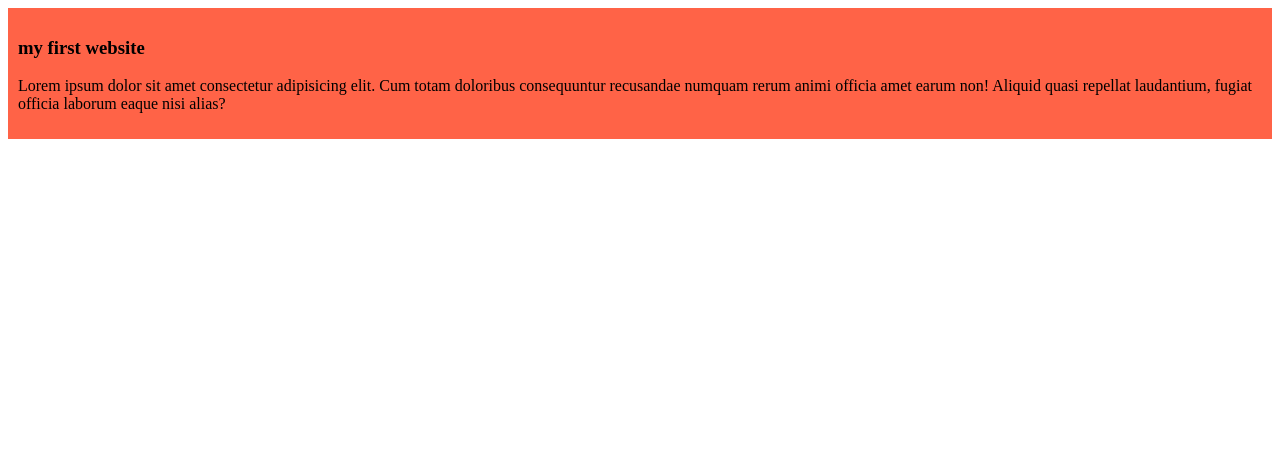
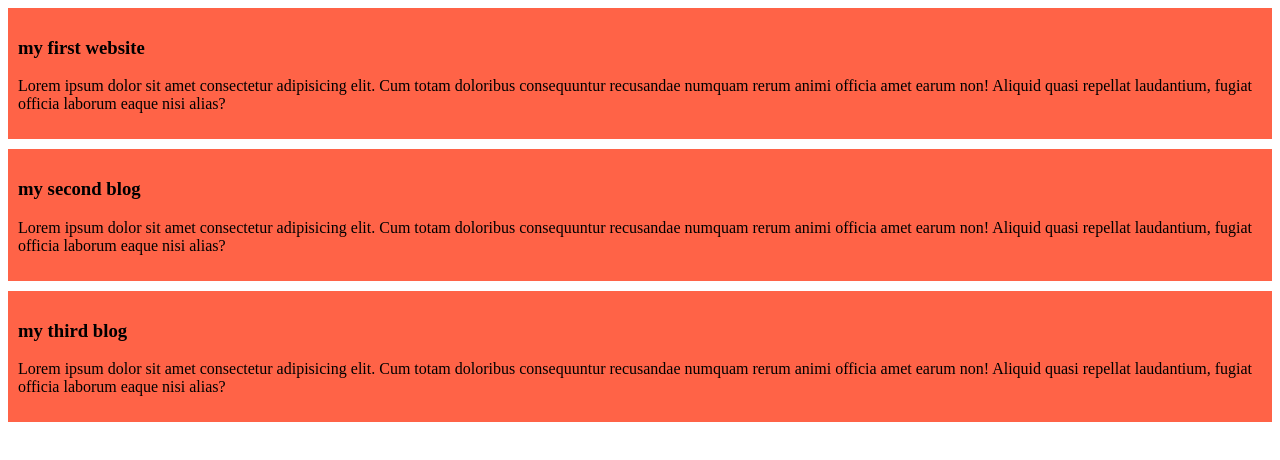
Before and after one commit to smshaifullah/my-simple-website, a plain HTML site: page index.html in a window 1280 px wide. Drawn offline with Linux system fonts and the light colour scheme.

Commit message:
added the second and the third blog

```diff
--- a/index.html
+++ b/index.html
@@ -11,6 +11,14 @@
         <h3>my first website</h3>
         <p>Lorem ipsum dolor sit amet consectetur adipisicing elit. Cum totam doloribus consequuntur recusandae numquam rerum animi officia amet earum non! Aliquid quasi repellat laudantium, fugiat officia laborum eaque nisi alias?</p>
     </div>
+    <div>
+        <h3>my second blog</h3>
+        <p>Lorem ipsum dolor sit amet consectetur adipisicing elit. Cum totam doloribus consequuntur recusandae numquam rerum animi officia amet earum non! Aliquid quasi repellat laudantium, fugiat officia laborum eaque nisi alias?</p>
+    </div>
+    <div>
+        <h3>my third blog</h3>
+        <p>Lorem ipsum dolor sit amet consectetur adipisicing elit. Cum totam doloribus consequuntur recusandae numquam rerum animi officia amet earum non! Aliquid quasi repellat laudantium, fugiat officia laborum eaque nisi alias?</p>
+    </div>
 
 </body>
 </html>
--- a/styles/blog.css
+++ b/styles/blog.css
@@ -1,4 +1,5 @@
 div{
     background-color: tomato;
     padding: 10px;
+    margin-bottom: 10px;
 }
```
